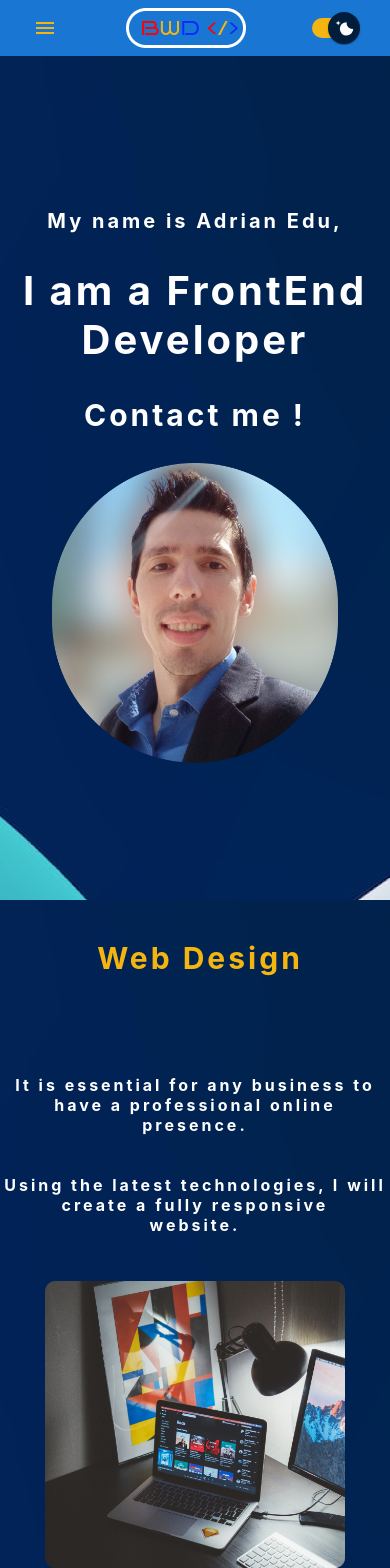
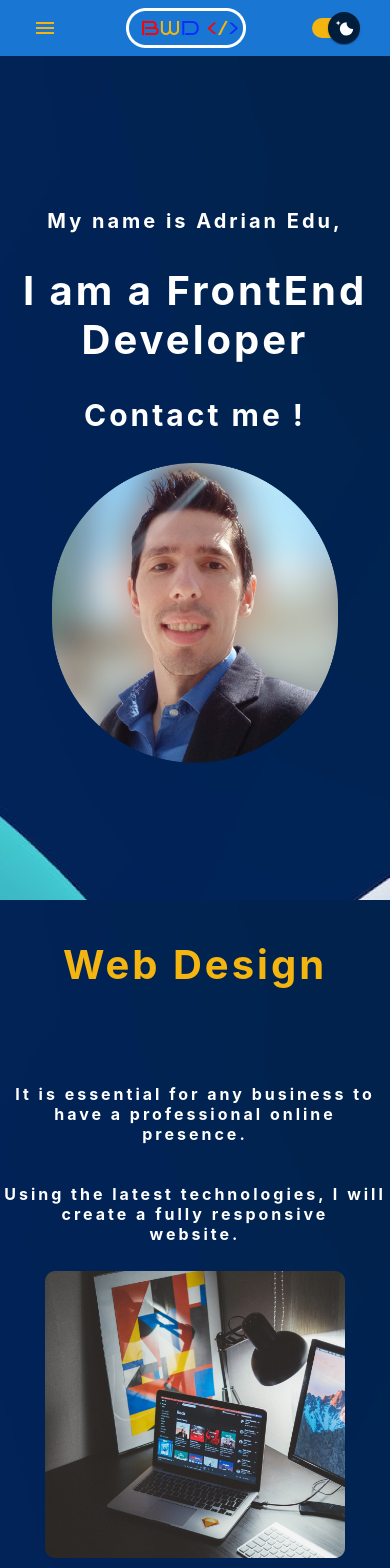
Before and after one commit to Adrian-Edu/best-web-design, a React (Create React App) app: page / in a window 390 px wide. Shown: the top 1568 px of the page. Built offline with nearby package versions, Linux system fonts and the light colour scheme.

Commit message:
modificari pagina web-page

```diff
--- a/src/web-design/WebDesign.css
+++ b/src/web-design/WebDesign.css
@@ -2,11 +2,11 @@
   height: 100vh;
 }
 
-h4 {
+.h4 {
   text-align: center;
   font-size: 60px;
   color: #f4b510;
-  padding: 30px 0;
+  padding: 70px 0;
   margin: 0;
   padding-bottom: 0;
   letter-spacing: 3px;
@@ -71,6 +71,10 @@ h5 {
     font-size: 30px;
     letter-spacing: 3px;
   }
+  .h4 {
+    color: #f4b510;
+    padding-top: 75px;
+  }
 }
 
 @media screen and (max-width: 1100px) {
@@ -99,11 +103,12 @@ h5 {
     object-fit: contain;
   }
   h5 {
-    margin-bottom: 40px;
+    margin-bottom: 20px;
     font-size: 20px;
   }
-  h4 {
-    margin-bottom: 20px;
+  .h4 {
+    color: #f4b510;
+    padding: 55px 0 30px 0;
   }
 }
 
@@ -114,13 +119,15 @@ h5 {
     object-fit: contain;
   }
   h5 {
-    font-size: 20px;
+    font-size: 15px;
     letter-spacing: 3px;
-    margin-bottom: 40px 0 0 0;
+    margin: 40px 0 20px 0;
   }
-  h4 {
+  .h4 {
     padding: 40px 0 0 0;
-    font-size: 25px;
+    font-size: 40px;
+    font-weight: 700;
+    padding-bottom: 20px;
   }
 }
 
@@ -130,7 +137,7 @@ h5 {
     height: 300px;
     object-fit: contain;
   }
-  h4 {
+  .h4 {
     font-size: 40px;
   }
   h5 {
--- a/src/web-design/WebDesign.jsx
+++ b/src/web-design/WebDesign.jsx
@@ -10,7 +10,7 @@ function WebDesign() {
       style={{ backgroundImage: `url(${background})` }}
     >
       <div>
-        <h4>Web Design</h4>
+        <p className="h4">Web Design</p>
       </div>
       <div className="second-container">
         <div className="secondpagetext">
```
Also changed, not shown: 2 other files (tests, documents, lock files or other folders).
